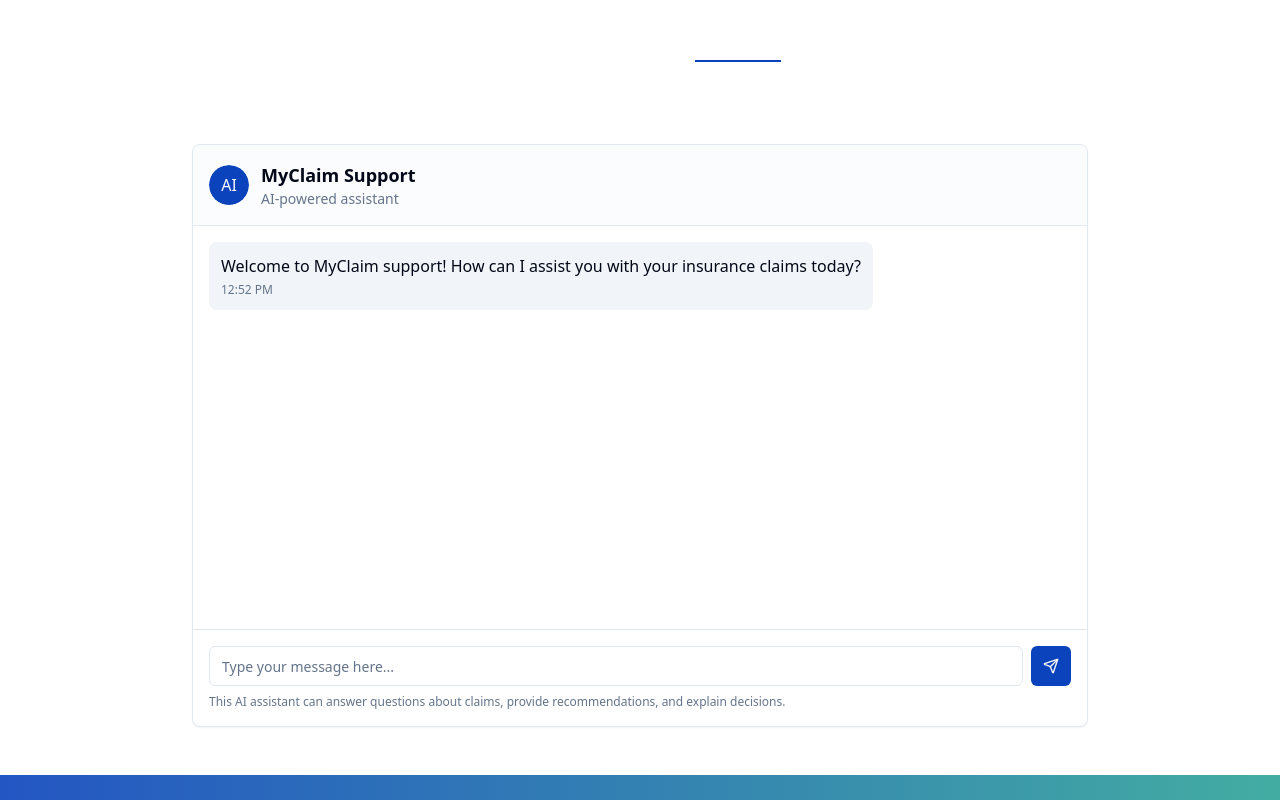
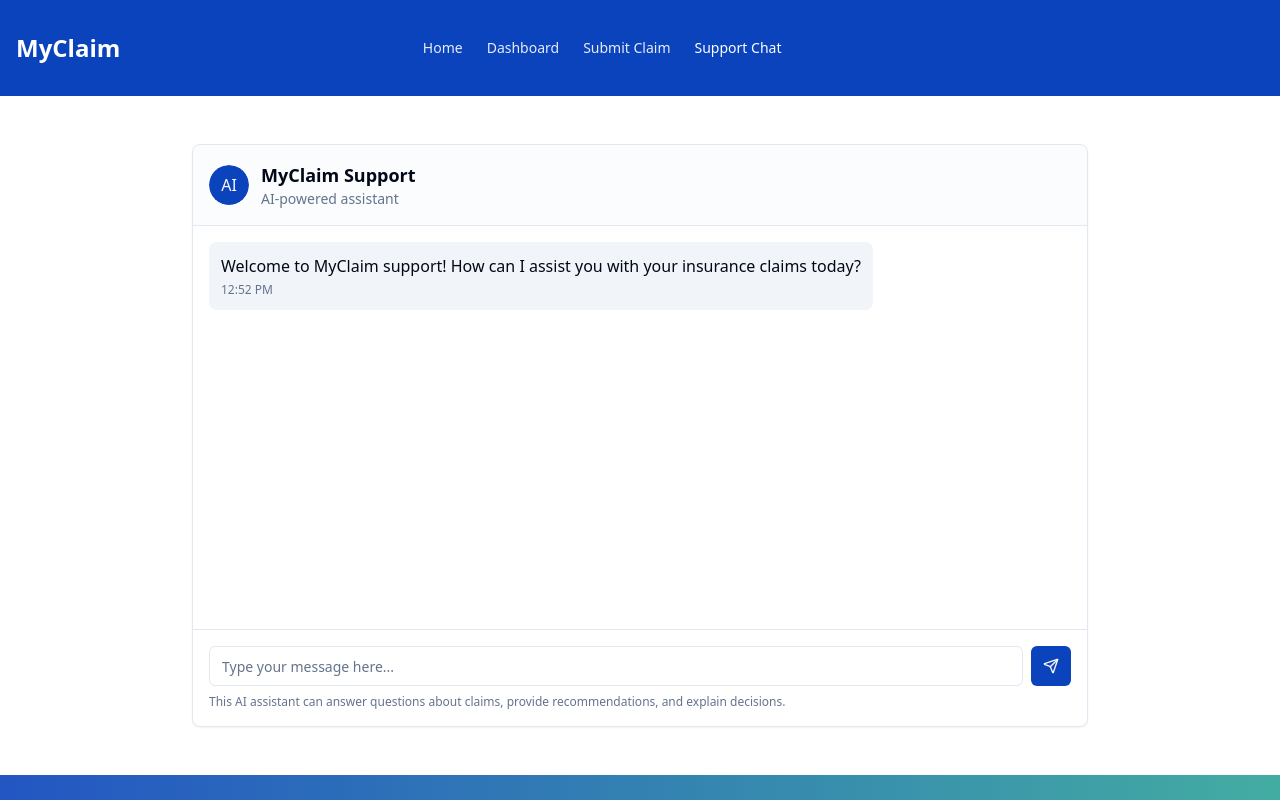
Before and after one commit to Blackstall/claim-ai-malaysia-automator, a React (Vite) app: page /chat in a window 1280 px wide. Shown: the top 800 px of the page. Built offline with nearby package versions, Linux system fonts and the light colour scheme.

Commit message:
Fix: Navbar and button design
-   Made the navbar transparent on the home page and active blue on other pages.
-   Applied similar button design to the home page.

```diff
--- a/src/components/layout/Header.tsx
+++ b/src/components/layout/Header.tsx
@@ -7,6 +7,7 @@ import { useState, useEffect } from "react";
 const Header = () => {
   const location = useLocation();
   const [scrolled, setScrolled] = useState(false);
+  const isHomePage = location.pathname === "/";
 
   useEffect(() => {
     const handleScroll = () => {
@@ -26,8 +27,10 @@ const Header = () => {
     <header
       className={`w-full z-50 fixed transition-all duration-500 ease-in-out ${
         scrolled
-        ? "bg-white/90 backdrop-blur-sm shadow-md py-2"
-        : "bg-transparent py-4"
+          ? "bg-white/90 backdrop-blur-sm shadow-md py-2"
+          : isHomePage
+            ? "bg-transparent py-4"
+            : "bg-primary py-4"
       }`}
     >
       <div className="container mx-auto flex h-16 items-center justify-between px-4">
--- a/src/components/ui/button.tsx
+++ b/src/components/ui/button.tsx
@@ -1,3 +1,4 @@
+
 import * as React from "react"
 import { Slot } from "@radix-ui/react-slot"
 import { cva, type VariantProps } from "class-variance-authority"
@@ -18,6 +19,7 @@ const buttonVariants = cva(
           "bg-secondary text-secondary-foreground hover:bg-secondary/80",
         ghost: "hover:bg-accent hover:text-accent-foreground",
         link: "text-primary underline-offset-4 hover:underline",
+        green: "bg-green-500 text-white hover:bg-green-600 border border-green-400",
       },
       size: {
         default: "h-10 px-4 py-2",
--- a/src/pages/HomePage.tsx
+++ b/src/pages/HomePage.tsx
@@ -64,7 +64,7 @@ const HomePage = () => {
           </p>
 
           <div className="flex flex-col sm:flex-row justify-center gap-6 animate-slide-up">
-            <Button asChild size="lg" className="bg-green-500 text-white hover:bg-green-600 hover:scale-105 transition-all duration-300 shadow-lg group text-base px-8 py-6 border border-green-400">
+            <Button asChild size="lg" variant="green" className="hover:scale-105 transition-all duration-300 shadow-lg group text-base px-8 py-6">
               <Link to="/submit-claim" className="flex items-center">
                 <CircleDot className="mr-3 h-5 w-5 transition-transform group-hover:text-white" />
                 Submit a Claim
@@ -183,7 +183,7 @@ const HomePage = () => {
               <p className="text-muted-foreground mb-6">
                 Submit your claim now and experience our streamlined processing system. Our AI-powered platform will guide you through each step.
               </p>
-              <Button asChild className="w-full bg-green-500 hover:bg-green-600 text-white group hover:scale-[1.02] transition-all duration-300 border border-green-400">
+              <Button asChild variant="green" className="w-full hover:scale-[1.02] transition-all duration-300">
                 <Link to="/submit-claim" className="flex items-center justify-center">
                   Start Your Claim <ArrowRight className="ml-2 h-4 w-4 group-hover:translate-x-1 transition-transform" />
                 </Link>
```
